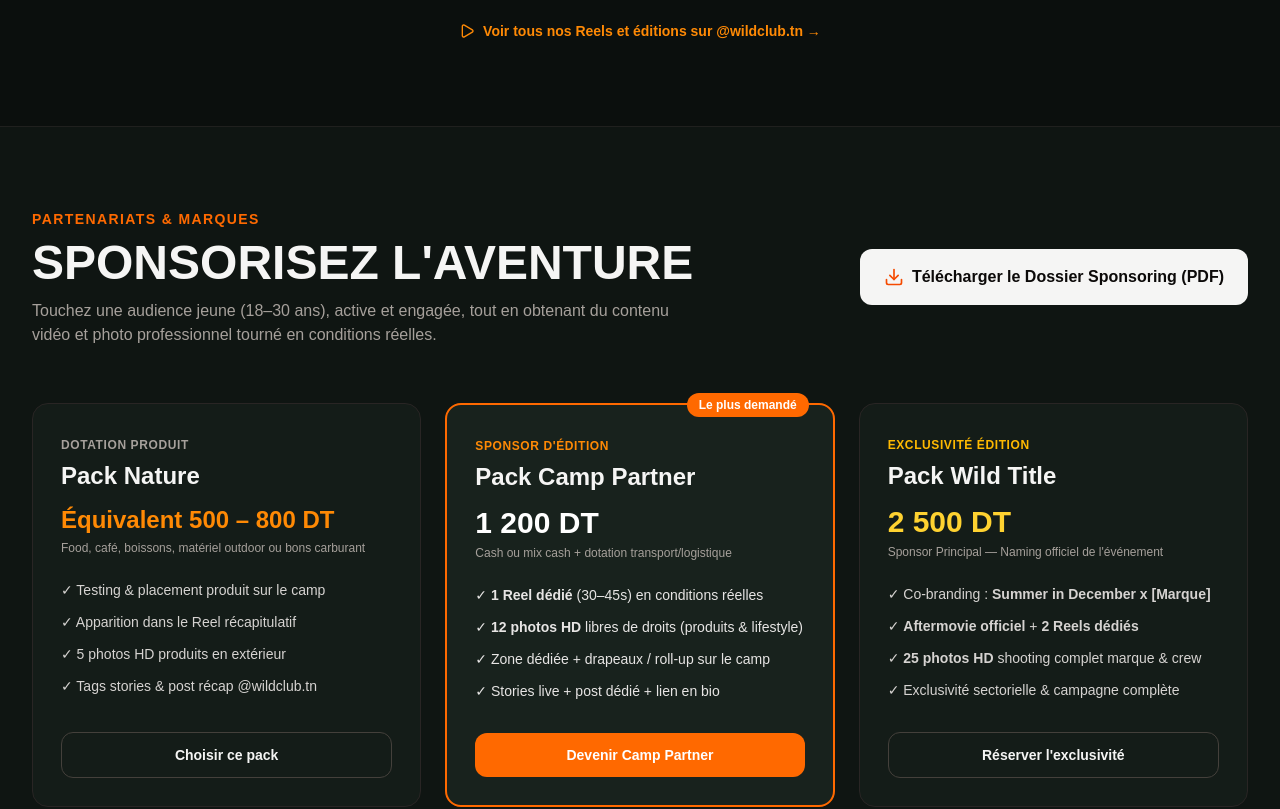
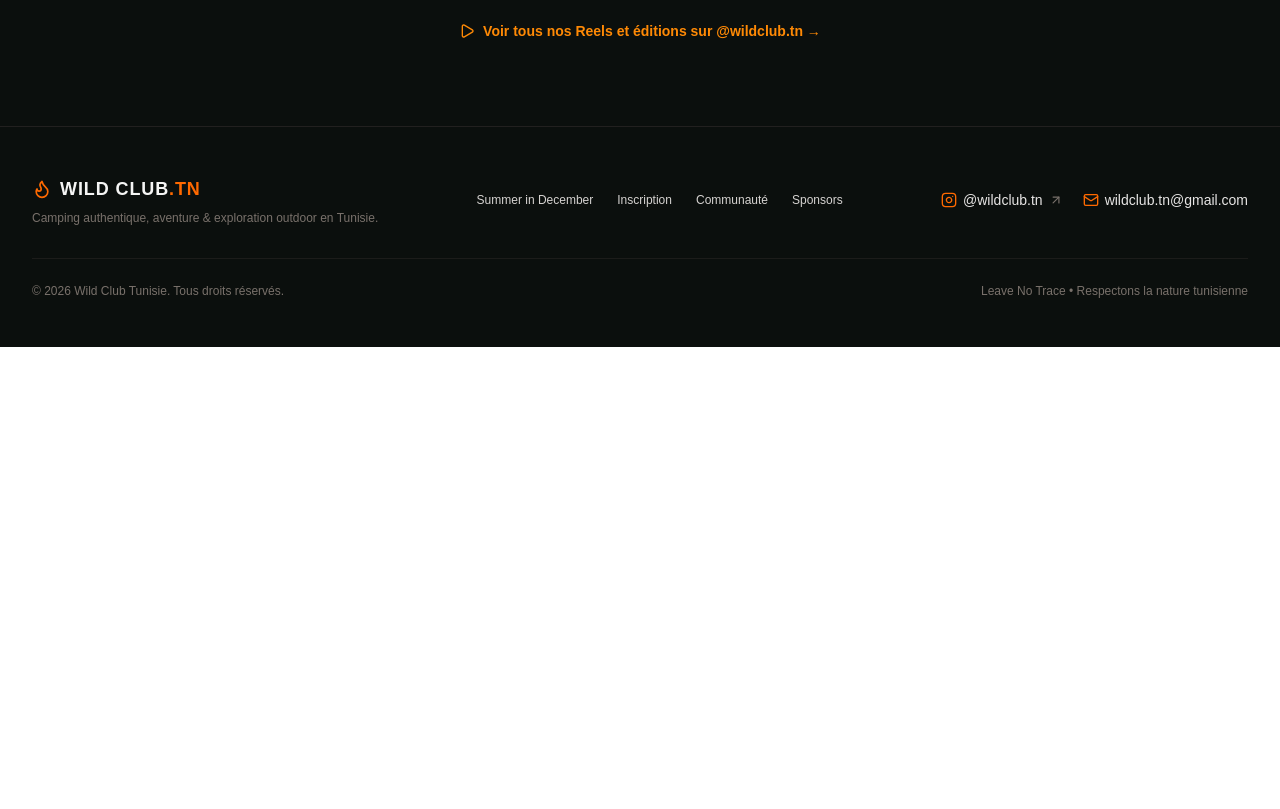
Before and after one commit to TunirDigitalServices/wildclub, a Next.js app: page / in a window 1280 px wide. Shown: the part 3240-4049 px from the top of the page. After the commit the page ends 3587 px from the top, so only its background shows below. Built offline with nearby package versions, Linux system fonts and the light colour scheme.

Commit message:
comment sponsor section

```diff
--- a/components/WildClubLanding.tsx
+++ b/components/WildClubLanding.tsx
@@ -149,7 +149,7 @@ export default function WildClubLanding() {
       <CommunitySection />
 
       {/* SECTION 3 : ESPACE SPONSORS */}
-      <SponsorsSection />
+      {/* <SponsorsSection /> */}
 
       {/* FOOTER */}
       <Footer />
```
